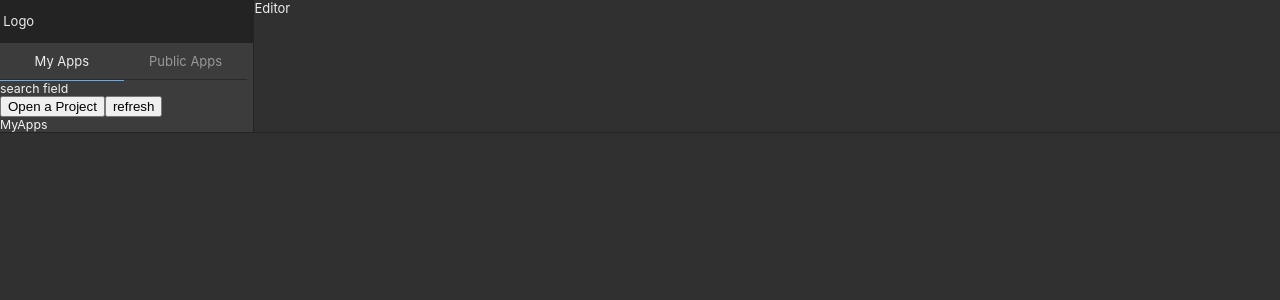
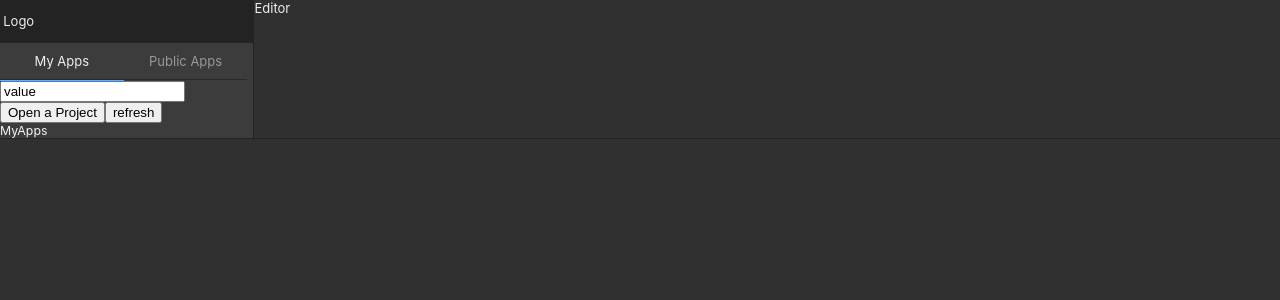
Before and after one commit to nekikara/rabix-react, a React (Create React App) app: page / in a window 1280 px wide. Shown: the top 300 px of the page. Built offline with nearby package versions, Linux system fonts and the light colour scheme.

Commit message:
Search Field started

```diff
--- a/src/components/MyAppsPanel/index.tsx
+++ b/src/components/MyAppsPanel/index.tsx
@@ -1,9 +1,10 @@
 import React from 'react';
+import {SearchField} from "../SearchField";
 
 export const MyAppsPanel: React.FC = () => {
   return (
     <>
-      <div>search field</div>
+      <SearchField />
       <div>
         <button>Open a Project</button>
         <button>refresh</button>
--- /dev/null
+++ b/src/components/SearchField/index.tsx
@@ -0,0 +1,17 @@
+import React from 'react';
+
+export const SearchField: React.FC = () => {
+  return (
+    <>
+      <div className="form-group m-0">
+        <i className="icon fa fa-fw fa-search" />
+        <input className="form-control"
+               data-test="search-field"
+               placeholder="placeholder"
+               value="value"
+               onChange={(e) => console.log('keyUp', e)}
+        />
+      </div>
+    </>
+  );
+}
```
